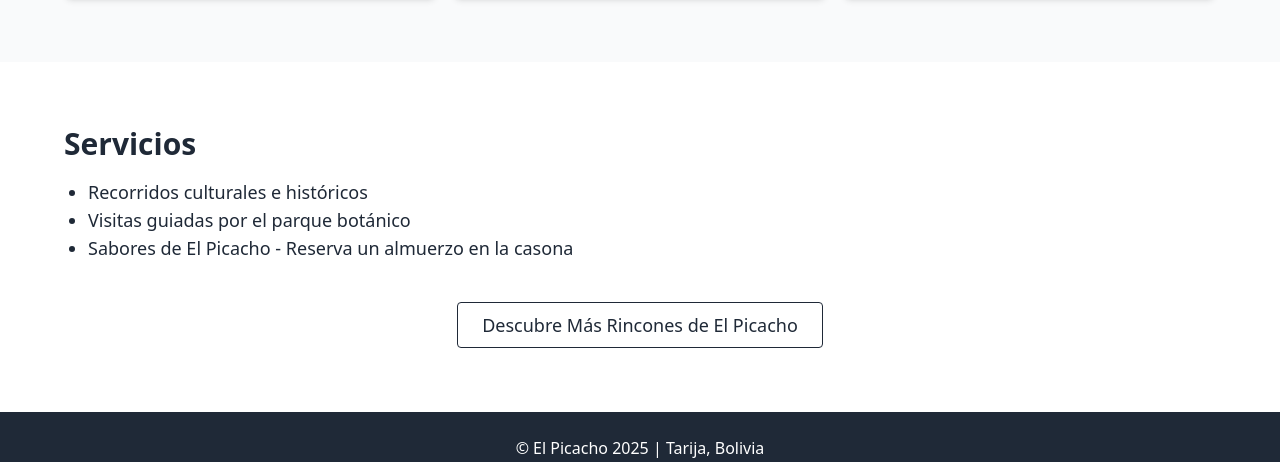
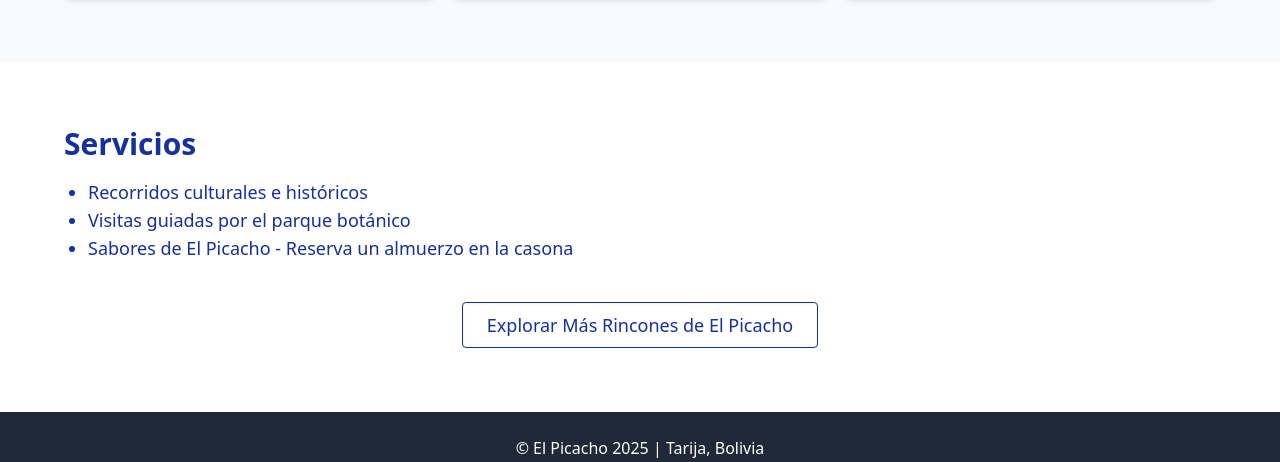
Before and after one commit to Algarrobal/el-picacho-landing, a React (Vite) app: page / in a window 1280 px wide. Shown: the part 2998-3460 px from the top of the page. Built offline with nearby package versions, Linux system fonts and the light colour scheme.

Commit message:
Change text color in Servicios section

```diff
--- a/src/App.jsx
+++ b/src/App.jsx
@@ -127,20 +127,21 @@ The latter is ancient—considered a living fossil, a botanical dinosaur. It is
         </Modal>
       </section>
 
-      <section className="p-8 md:p-16 bg-white">
+      <section className="p-8 md:p-16 bg-white text-[#16309e]">
   <h2 className="text-3xl font-semibold mb-4">{t[lang].servicesTitle}</h2>
   <ul className="list-disc ml-6 text-lg mb-2">
     {t[lang].servicesList.map((item, idx) => (
       <li key={idx}>{item}</li>
     ))}
   </ul>
-
   <div className="text-center mt-10">
     <a
       href="/expresiones"
-    className="inline-block px-6 py-2 text-base md:text-lg text-gray-800 border border-gray-800 rounded hover:bg-gray-800 hover:text-white transition"
+      className="inline-block px-6 py-2 text-base md:text-lg text-[#16309e] border border-[#16309e] rounded hover:bg-[#16309e] hover:text-white transition"
     >
-    {lang === "es" ? "Descubre Más Rincones de El Picacho" : "Wander Further into El Picacho"}
+      {lang === "es"
+        ? "Explorar Más Rincones de El Picacho"
+        : "Explore More Corners of El Picacho"}
     </a>
   </div>
 </section>
```
Lines whose indentation alone changed are shown as unchanged.
